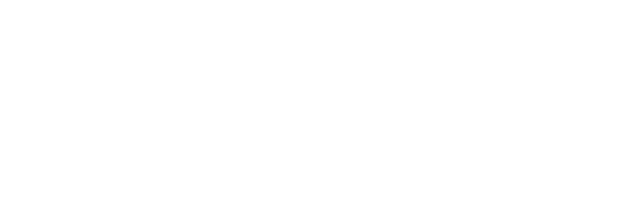
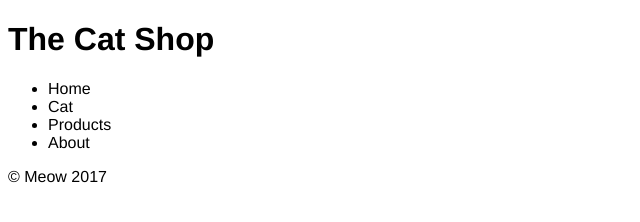
Before and after one commit to leneehe/copycat-assignment, a plain HTML site: page index.html in a window 1280 px wide. Shown: the whole page, without its empty margins (0-640 px from the left). Drawn offline with Linux system fonts and the light colour scheme.

Commit message:
Add HTML boilerplate and main sections of page. Add font & border box style

```diff
--- a/css/style.css
+++ b/css/style.css
@@ -0,0 +1,9 @@
+*,
+*::before,
+*::after {
+  box-sizing: border-box;
+}
+
+body {
+  font-family: "Helvetica Neue", Helvetica, Arial, sans-serif;
+}
--- a/index.html
+++ b/index.html
@@ -2,9 +2,40 @@
 <html>
   <head>
     <meta charset="utf-8">
-    <title></title>
+    <title>Copy Cat</title>
+    <link rel="stylesheet" href="/css/style.css">
   </head>
   <body>
+    <header>
+      <h1>The Cat Shop</h1>
+      <nav>
+        <ul class="navbar">
+          <li>Home</li>
+          <li>Cat</li>
+          <li>Products</li>
+          <li>About</li>
+        </ul>
+      </nav>
+    </header>
+
+    <main>
+      <section id="home">
+
+      </section>
+      <section id="cats">
+
+      </section>
+      <section id="products">
+
+      </section>
+      <section id="about">
+
+      </section>
+
+    </main>
+
+    <footer>&copy; Meow 2017
+    </footer>
 
   </body>
 </html>
```
